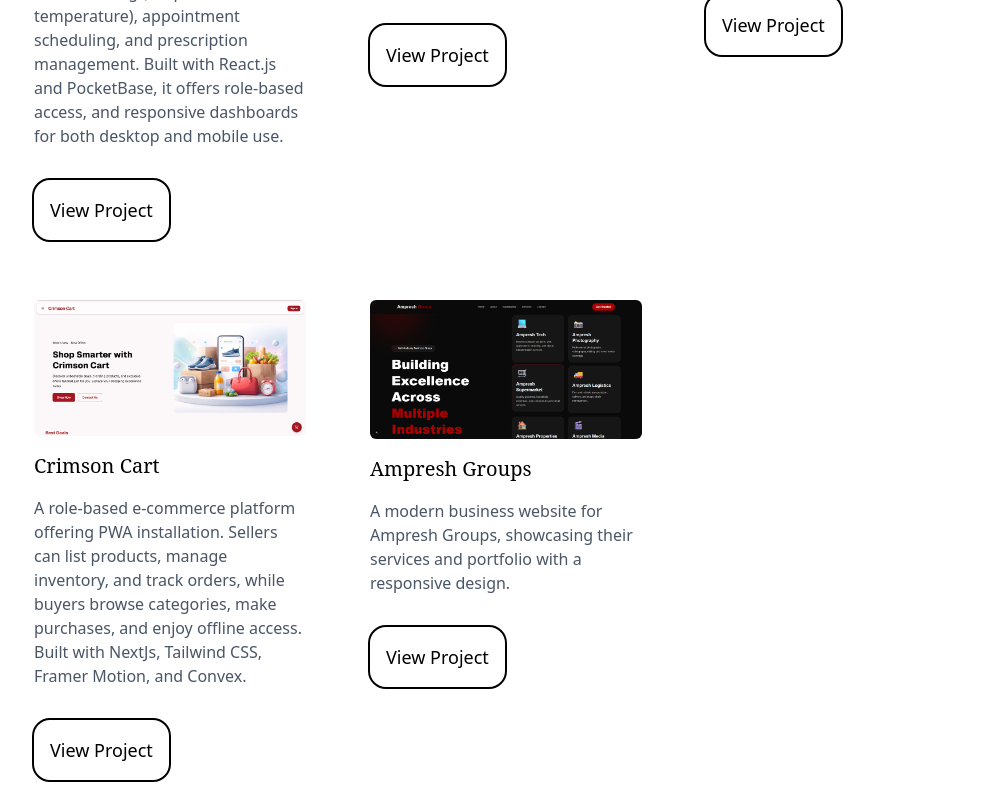
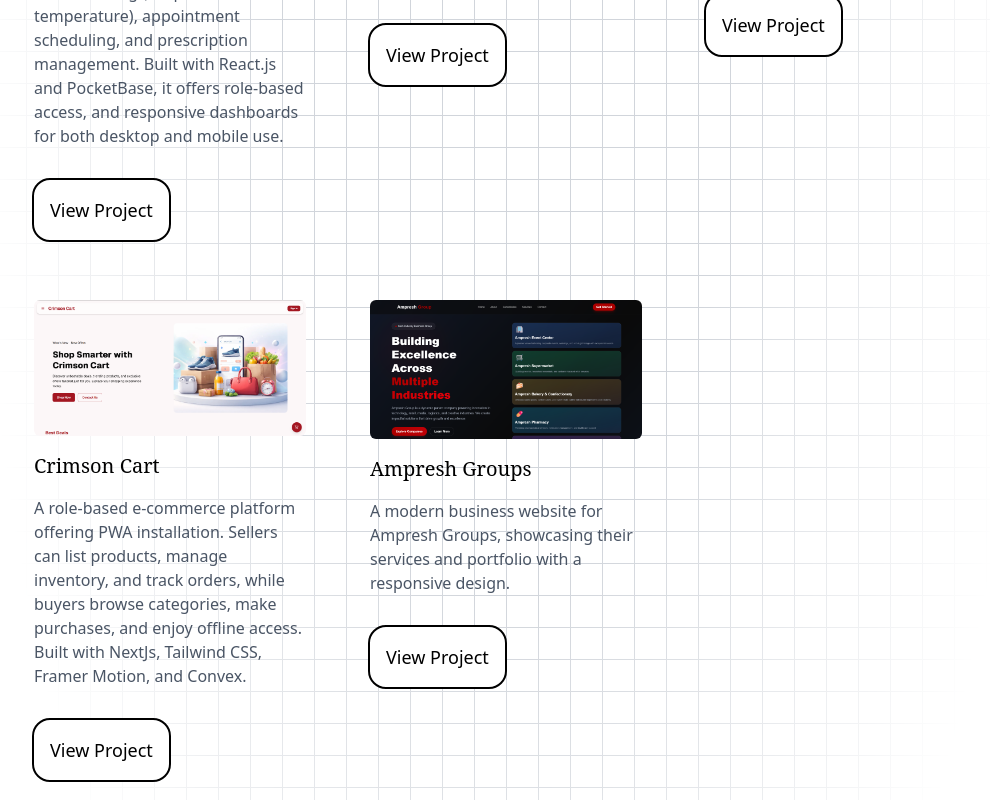
Before and after one commit to Tipo45/tipotek, a React (Vite) app: page / in a window 1280 px wide. Shown: the part 1677-2477 px from the top of the page, without its empty margins (134-1124 px from the left). Built offline with nearby package versions, Linux system fonts and the light colour scheme.

Commit message:
UI update

```diff
--- a/src/App.jsx
+++ b/src/App.jsx
@@ -17,6 +17,21 @@
   }, []);
 
   return (
+    <div className="min-h-screen w-full bg-white relative">
+      <div
+        className="absolute inset-0 z-0"
+        style={{
+          backgroundImage: `
+        linear-gradient(to right, #d1d5db 1px, transparent 1px),
+        linear-gradient(to bottom, #d1d5db 1px, transparent 1px)
+      `,
+          backgroundSize: "32px 32px",
+          WebkitMaskImage:
+            "radial-gradient(ellipse 60% 60% at 50% 50%, #000 30%, transparent 70%)",
+          maskImage:
+            "radial-gradient(ellipse 60% 60% at 50% 50%, #000 30%, transparent 70%)",
+        }}
+      />
       <BrowserRouter>
         <Routes>
           <Route path="/" element={<Landingpage />} />
@@ -24,6 +39,7 @@
           <Route path="*" element={<NotFound />} />
         </Routes>
       </BrowserRouter>
+    </div>
   );
 }
 
--- a/src/Welcomedisplay/Portfolio.jsx
+++ b/src/Welcomedisplay/Portfolio.jsx
@@ -6,7 +6,7 @@
 import TicketsGigimg from "../assets/Images/Screenshot 2025-11-18 214030.png";
 import ResumeBuilderimg from "../assets/Images/Screenshot 2026-01-27 200416.png";
 import CrimsonCartimg from "../assets/Images/Screenshot 2026-05-16 203020.png"
-import AmpreshGroupsimg from "../assets/Images/Screenshot 2026-05-28 162550.png";
+import AmpreshGroupsimg from "../assets/Images/Screenshot 2026-05-28 190207.png";
 
 const Portfolio = () => {
 
```
Also changed, not shown: src/assets/Images/Screenshot 2026-05-28 162550.png (deleted), src/assets/Images/Screenshot 2026-05-28 190207.png (added). Lines whose indentation alone changed are shown as unchanged.
